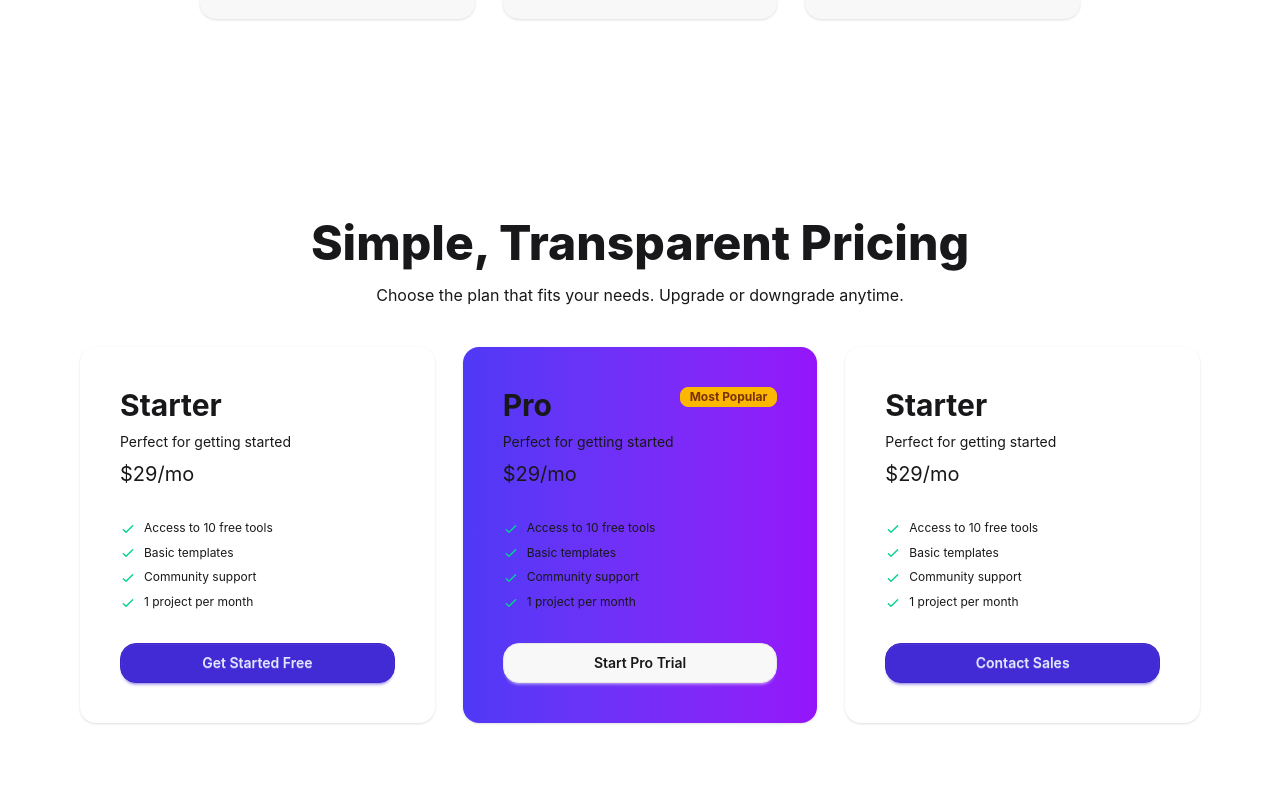
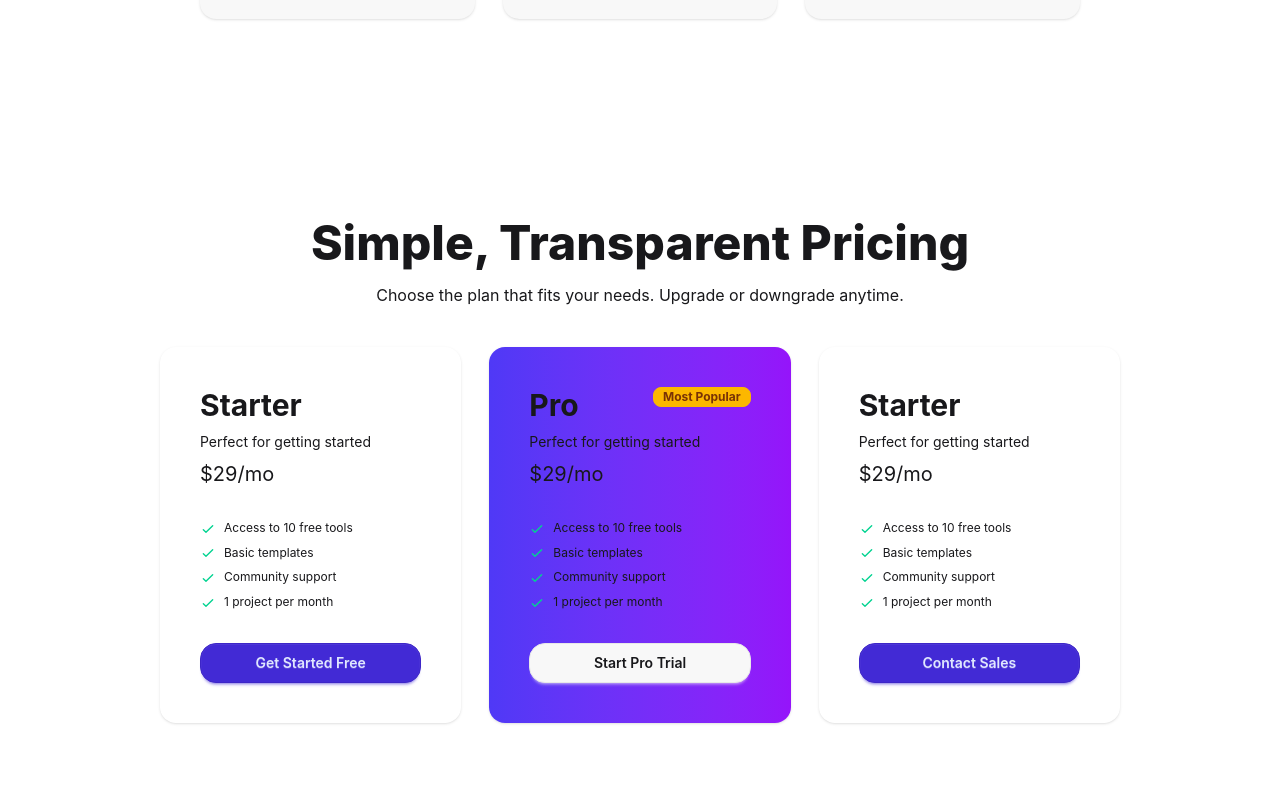
Before and after one commit to simantopal/Digitools-Assignment-6, a React (Vite) app: page / in a window 1280 px wide. Shown: the part 3280-4080 px from the top of the page. Built offline with nearby package versions, Linux system fonts and the light colour scheme.

Commit message:
some change

```diff
--- a/src/Components/PricingSection/Pricing.jsx
+++ b/src/Components/PricingSection/Pricing.jsx
@@ -2,7 +2,7 @@ import React from 'react';
 
 const Pricing = () => {
     return (
-        <div className='px-4 sm:px-6 md:px-10 lg:px-20 py-10 md:py-20 space-y-10'>
+        <div className='px-4 sm:px-6 md:px-10 lg:px-40 py-10 md:py-20 space-y-10'>
 
     <div className='space-y-4 text-center'>
         <h1 className='font-extrabold text-3xl sm:text-4xl md:text-5xl'>
```
